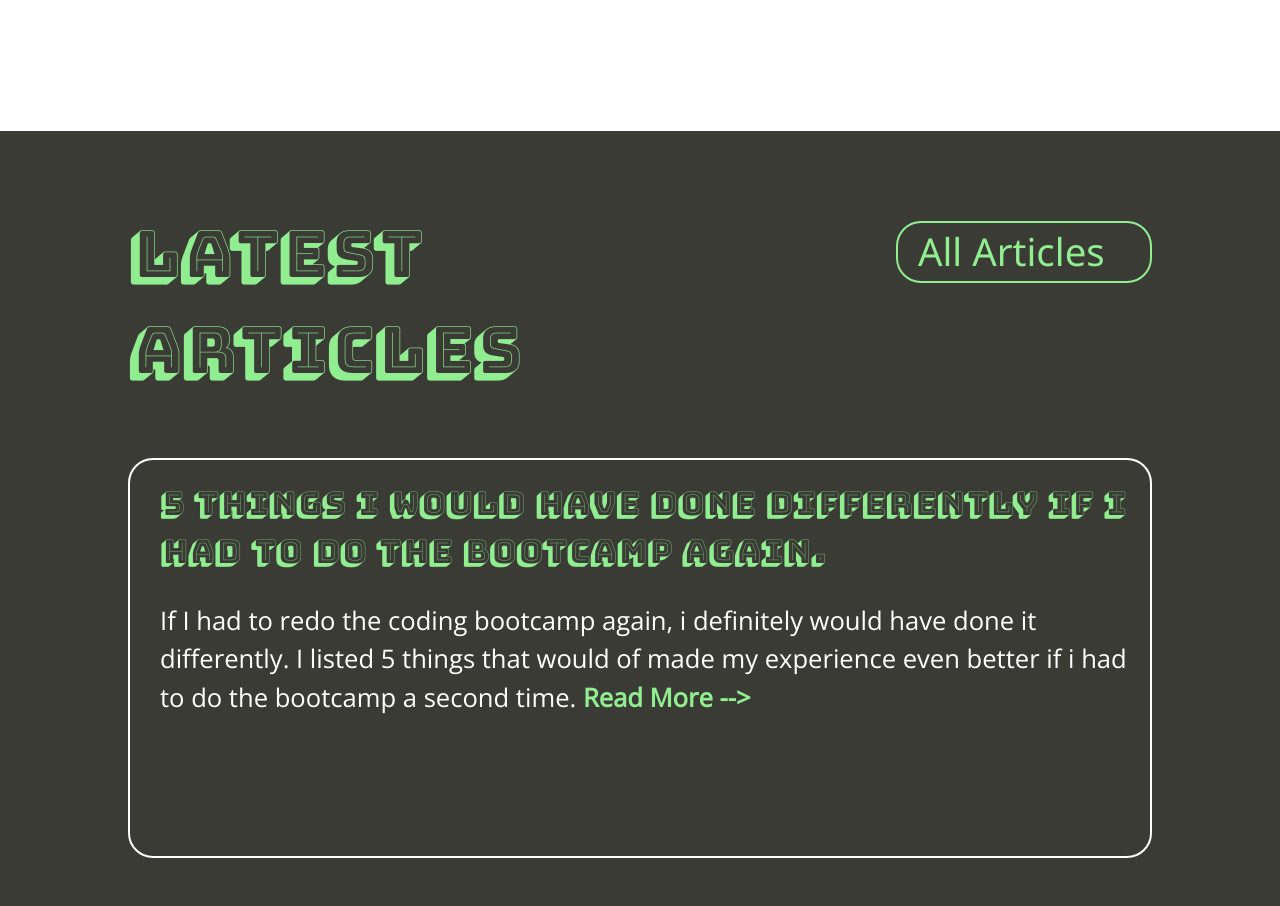
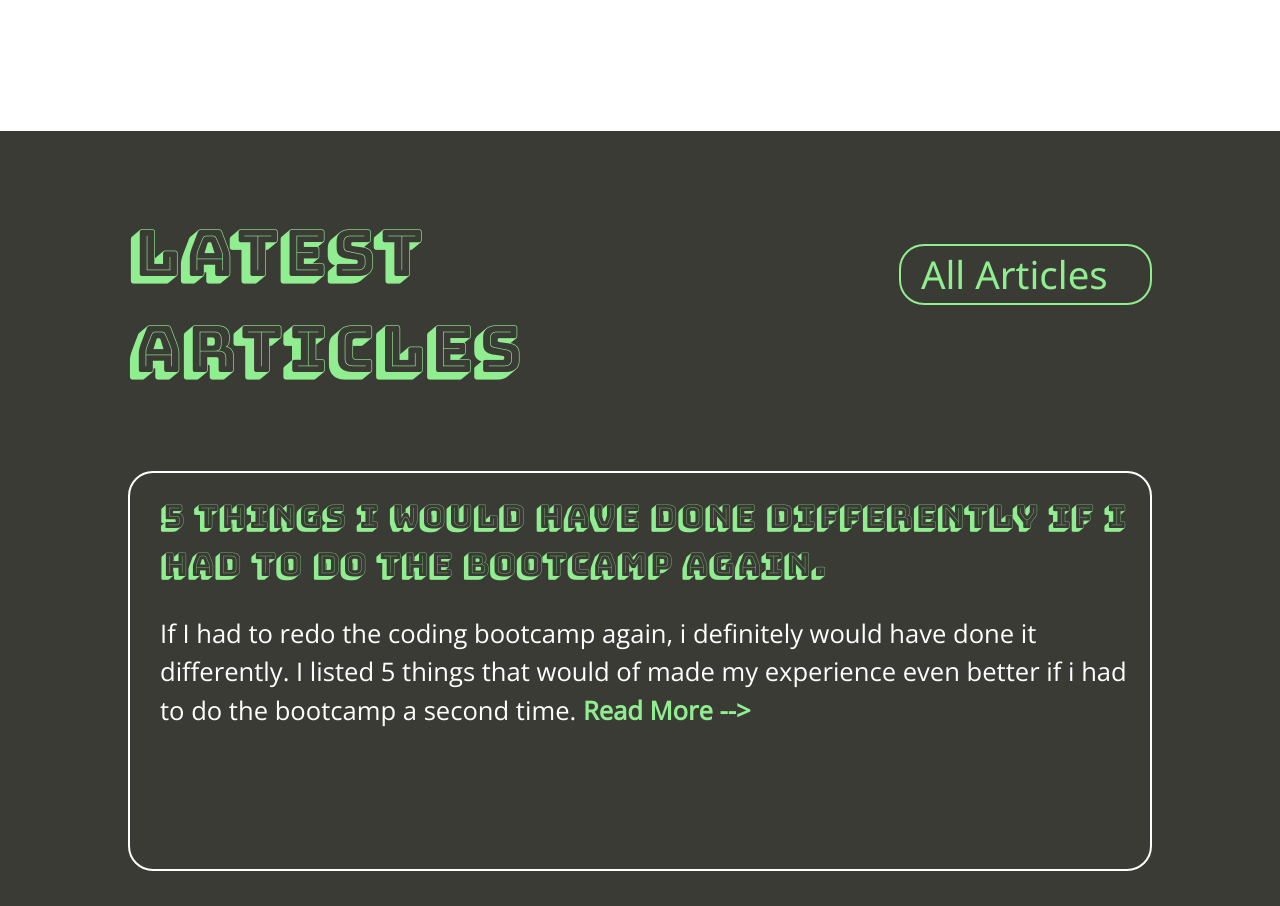
Before and after one commit to StudentCZ/my-website, a React (Create React App) app: page / in a window 1280 px wide. Shown: the part 2420-3326 px from the top of the page. Built offline with nearby package versions, Linux system fonts and the light colour scheme.

Commit message:
changing padding to vw

```diff
--- a/src/components/Articles.module.css
+++ b/src/components/Articles.module.css
@@ -1,6 +1,6 @@
 .background {
   background-color: #3b3b36;
-  padding-bottom: 25px;
+  padding-bottom: 2vw;
 }
 
 .container {
@@ -8,15 +8,14 @@
 }
 
 .title {
-  padding: 65px 50px 50px 10vw;
+  padding: 5vw 5vw 5vw 10vw;
   font-family: 'Bungee Shade', cursive;
   font-size: 5vw;
   color: lightgreen;
 }
 
 .textBox2 {
-  font-size: 30px;
-  padding-top: 80px;
+  padding-top: 8vw;
   color: lightgreen;
   padding-left: 10vw;
   padding-right: 10vw;
```
